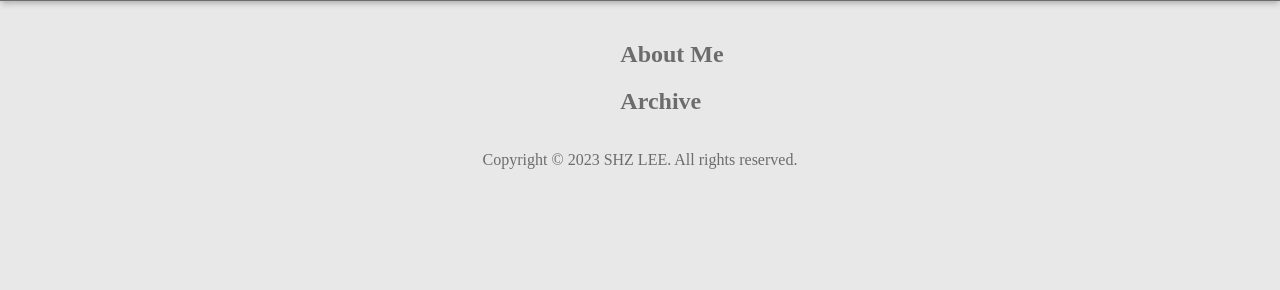
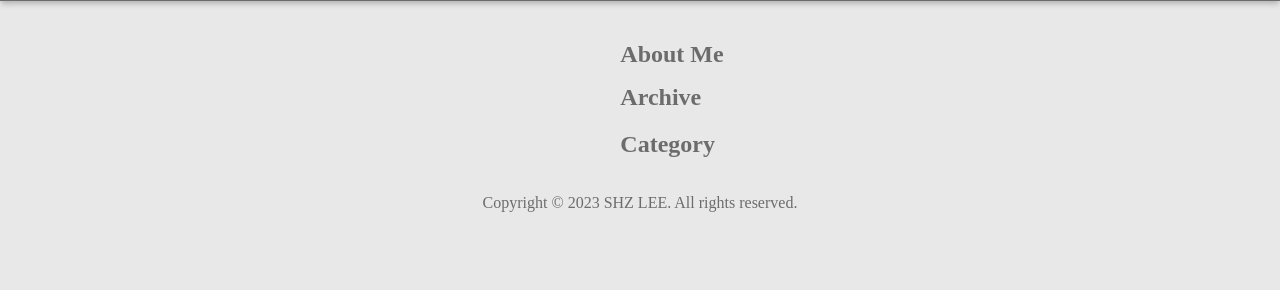
Before and after one commit to xero7689/SHZ-BLOG, a Django app: page /blog/ in a window 1280 px wide. Shown: the part 49-339 px from the top of the page. Run offline with Django 4.2, Linux system fonts and the light colour scheme; data that the repository does not hold is empty; some libraries are stand-ins or nearby versions.

Commit message:
Update: Fix archive component style

```diff
--- a/blog/static/blog/style.css
+++ b/blog/static/blog/style.css
@@ -80,6 +80,22 @@ body {
 
 #index-sidepanel-profile h2{
     margin: 0;
+}
+
+#index-sidepanel-archive {
+}
+
+#index-sidepanel-archive h2{
+    margin: 0;
+}
+
+#index-sidepanel-archive-list-wrapper ul {
+    line-height: 2;
+    margin: 0;
+}
+
+#index-sidepanel-archive-list-wrapper li {
+    list-style-type: square;
 }
 
 .nav-list {
--- a/blog/templates/blog/index.html
+++ b/blog/templates/blog/index.html
@@ -39,17 +39,17 @@
       <p>{{ profile.biography }}</p>
     </div>
     <div id="index-sidepanel-archive">
+      <div id="index-sidepanel-archive-header-wrapper">
         <h2>
           <span>Archive</span>
         </h2>
-      <ul>
+      </div>
+      <div id="index-sidepanel-archive-list-wrapper">
           {% for year, months in archive.items %}
-          <li>
-            <a href={% url 'index' year=year %}>{{ year }}</a>
               <ul>
                 {% for month, posts in months.items %}
                   <li>
-                  <a href={% url 'index' year=year month=month %}>{{ month|month_name }}</a>
+                    <a href={% url 'index' year=year month=month %}>{{ month|month_name }} {{year}}</a>
                     <ul>
                       {% for post in posts %}
                         <li>
@@ -60,11 +60,14 @@
                   </li>
                 {% endfor %}
               </ul>
-          </li>
           {% endfor %}
-      </ul>
       </div>
-    <div id="index-sidepanel-category"></div>
+    </div>
+    <div id="index-sidepanel-category">
+      <div id="index-sidepanel-category-header-wrapper">
+        <h2>Category</h2>
+      </div>
+    </div>
   </div>
 {% endblock sidepanel %}
 {% block main %}
```
Lines whose indentation alone changed are shown as unchanged.
